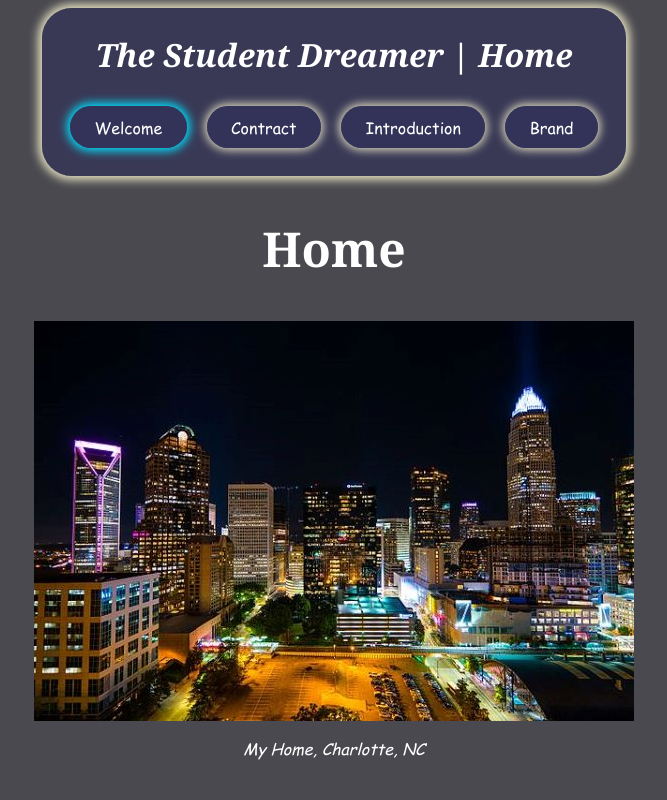
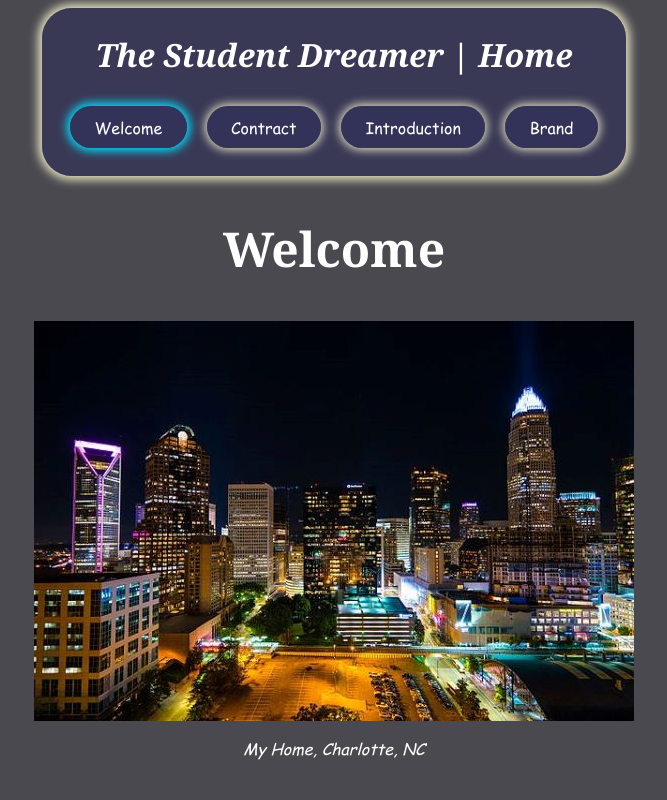
Before and after one commit to jcalhou9/jcalhou9.github.io, a plain HTML site: page index.html in a window 1280 px wide. Shown: the top 800 px of the page, without its empty margins (306-973 px from the left). Drawn offline with Linux system fonts and the light colour scheme.

Commit message:
Update index.html

```diff
--- a/index.html
+++ b/index.html
@@ -26,7 +26,7 @@
 		</ul>
 	</nav>
     </header>
-	<h2>Home</h2>
+	<h2>Welcome</h2>
 	<main>
 		<img class="image" src="./images/charlotteskyline.jpg" alt="Charlotte Skyline at night">
 		<p class="captions"><i>My Home, Charlotte, NC </i></p>
```
